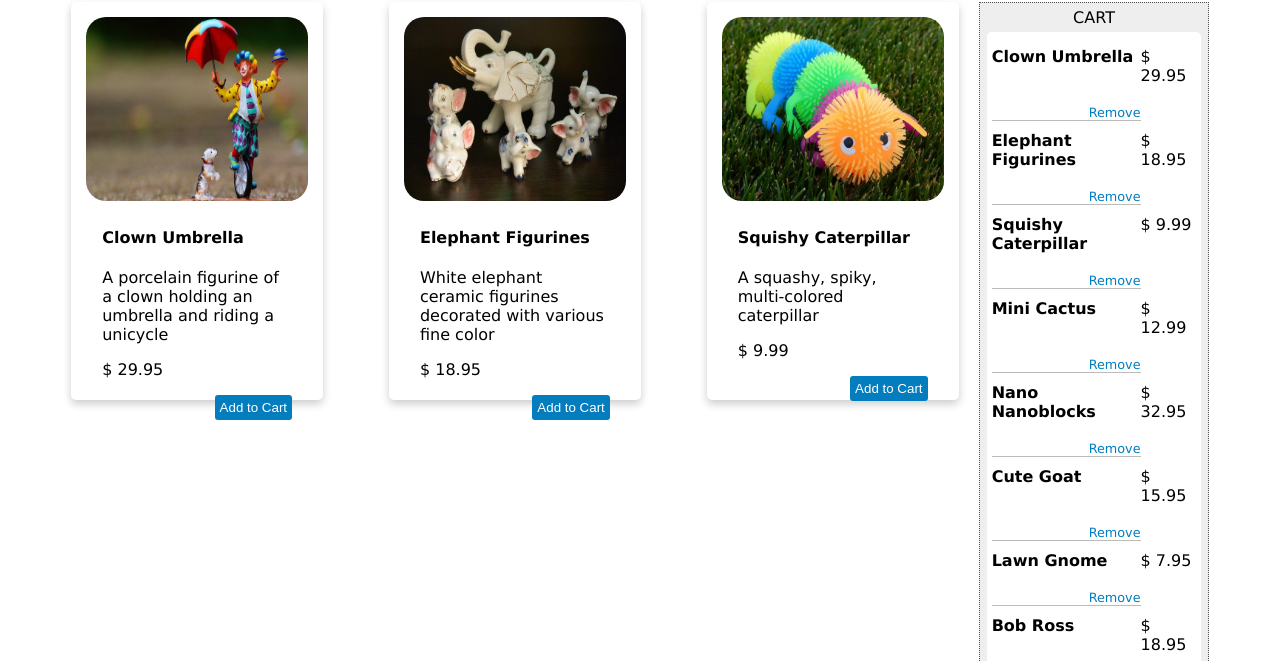
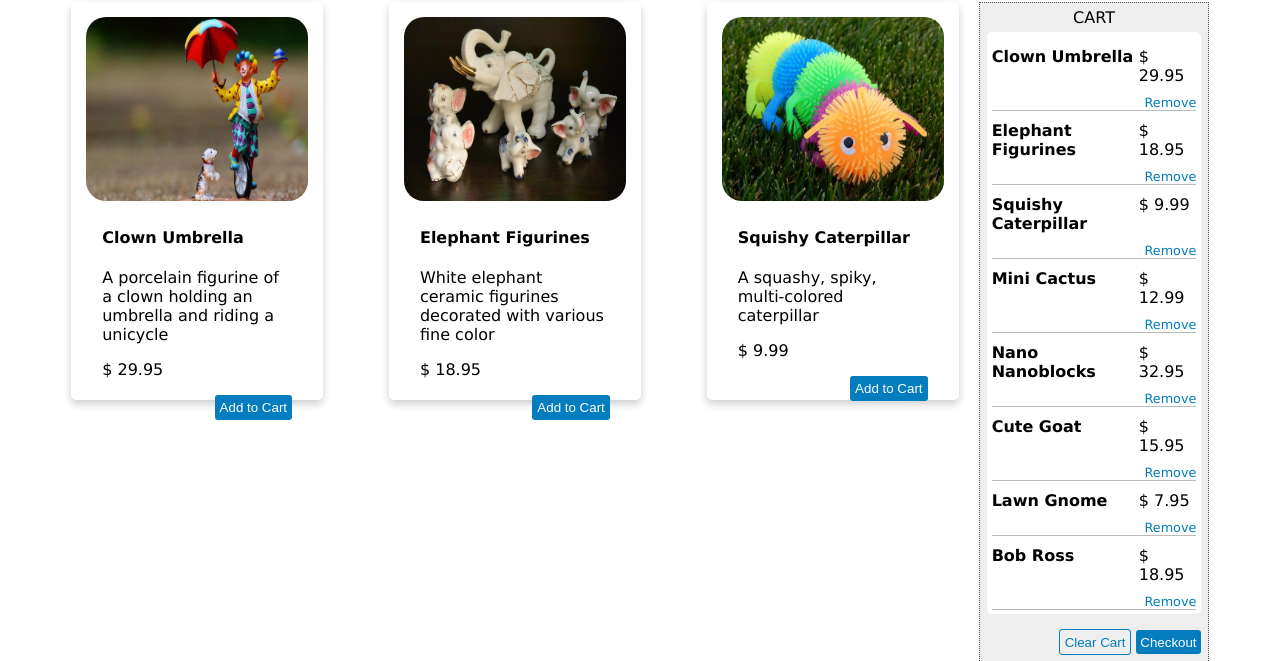
Before and after one commit to bretathompson/ShoppingExperience, a plain HTML site: page shop.html in a window 1280 px wide. Shown: the part 106-767 px from the top of the page. Drawn offline with Linux system fonts and the light colour scheme.

Commit message:
Add files via upload

```diff
--- a/shop.html
+++ b/shop.html
@@ -11,8 +11,8 @@
 <body>
 
     <header>
+
         <a href="index.html"><img src="images/KevinsKnickKnacksLogo_037DBE.png" alt="logo"></a>
-    </header>
 
         <nav>
             <div id="links">
@@ -21,6 +21,10 @@
                 <a href="cart.html">CART</a>
             </div>
         </nav>
+
+    </header>
+
+
 
   <main>
     <aside>
@@ -39,10 +43,10 @@
                 </div>
             </div>
             <div class="tableRow">
-                <div class="tableCell" class="borderBottom">
-                </div>
+                <div class="tableCell borderBottom">
                 </div>
                 <a href="#" class="tableCell borderBottom removeLink">Remove</a>
+            </div>
 
             <div class="tableRow">
                 <div class="tableCell">
@@ -53,10 +57,10 @@
                 </div>
             </div>
             <div class="tableRow">
-                <div class="tableCell" class="borderBottom">
-                </div>
+                <div class="tableCell borderBottom">
                 </div>
                 <a href="#" class="tableCell borderBottom removeLink">Remove</a>
+            </div>
 
             <div class="tableRow">
                 <div class="tableCell">
@@ -67,10 +71,10 @@
                 </div>
             </div>
             <div class="tableRow">
-                <div class="tableCell" class="borderBottom">
-                </div>
+                <div class="tableCell borderBottom">
                 </div>
                 <a href="#" class="tableCell borderBottom removeLink">Remove</a>
+            </div>
 
             <div class="tableRow">
                 <div class="tableCell">
@@ -81,10 +85,10 @@
                 </div>
             </div>
             <div class="tableRow">
-                <div class="tableCell" class="borderBottom">
-                </div>
+                <div class="tableCell borderBottom">
                 </div>
                 <a href="#" class="tableCell borderBottom removeLink">Remove</a>
+            </div>
 
             <div class="tableRow">
                 <div class="tableCell">
@@ -95,10 +99,10 @@
                 </div>
             </div>
             <div class="tableRow">
-                <div class="tableCell" class="borderBottom">
-                </div>
+                <div class="tableCell borderBottom">
                 </div>
                 <a href="#" class="tableCell borderBottom removeLink">Remove</a>
+            </div>
 
             <div class="tableRow">
                 <div class="tableCell">
@@ -109,10 +113,10 @@
                 </div>
             </div>
             <div class="tableRow">
-                <div class="tableCell" class="borderBottom">
-                </div>
+                <div class="tableCell borderBottom">
                 </div>
                 <a href="#" class="tableCell borderBottom removeLink">Remove</a>
+            </div>
 
             <div class="tableRow">
                 <div class="tableCell">
@@ -123,10 +127,10 @@
                 </div>
             </div>
             <div class="tableRow">
-                <div class="tableCell" class="borderBottom">
-                </div>
+                <div class="tableCell borderBottom">
                 </div>
                 <a href="#" class="tableCell borderBottom removeLink">Remove</a>
+            </div>
 
             <div class="tableRow">
                 <div class="tableCell">
@@ -137,16 +141,16 @@
                 </div>
             </div>
             <div class="tableRow">
-                <div class="tableCell" class="borderBottom">
-                </div>
+                <div class="tableCell borderBottom">
                 </div>
                 <a href="#" class="tableCell borderBottom removeLink">Remove</a>
+            </div>
 
         </div>
 
         <div id="cartButtons">
-            <button class="clearCartButton" type="button">Clear Cart</button>
-            <button class="checkoutButton" type="button">Checkout</button>
+            <button id="clearCartButton" type="button">Clear Cart</button>
+            <button id="checkoutButton" type="button">Checkout</button>
         </div>
 
     </aside>
```
Lines whose indentation alone changed are shown as unchanged.
